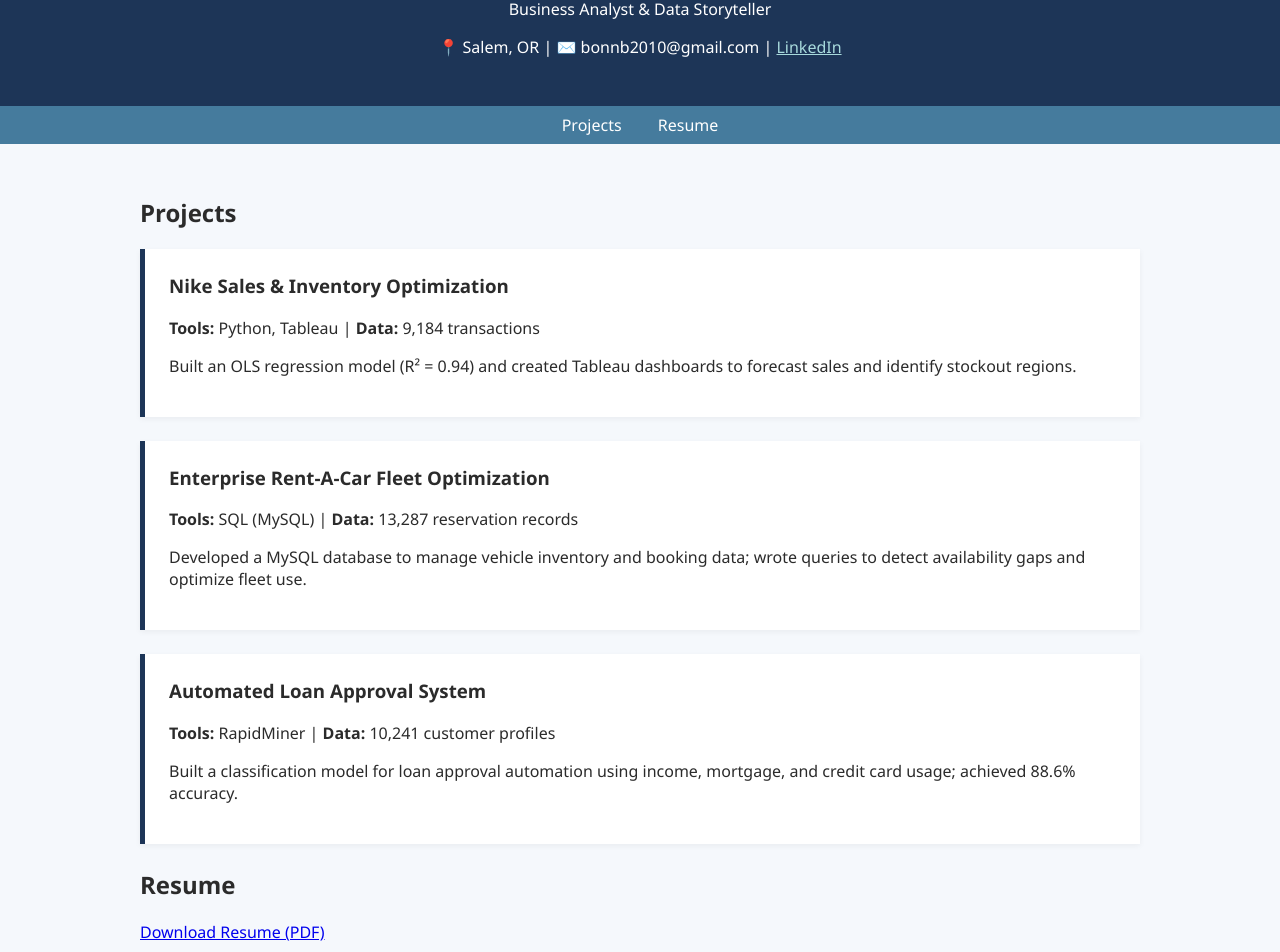
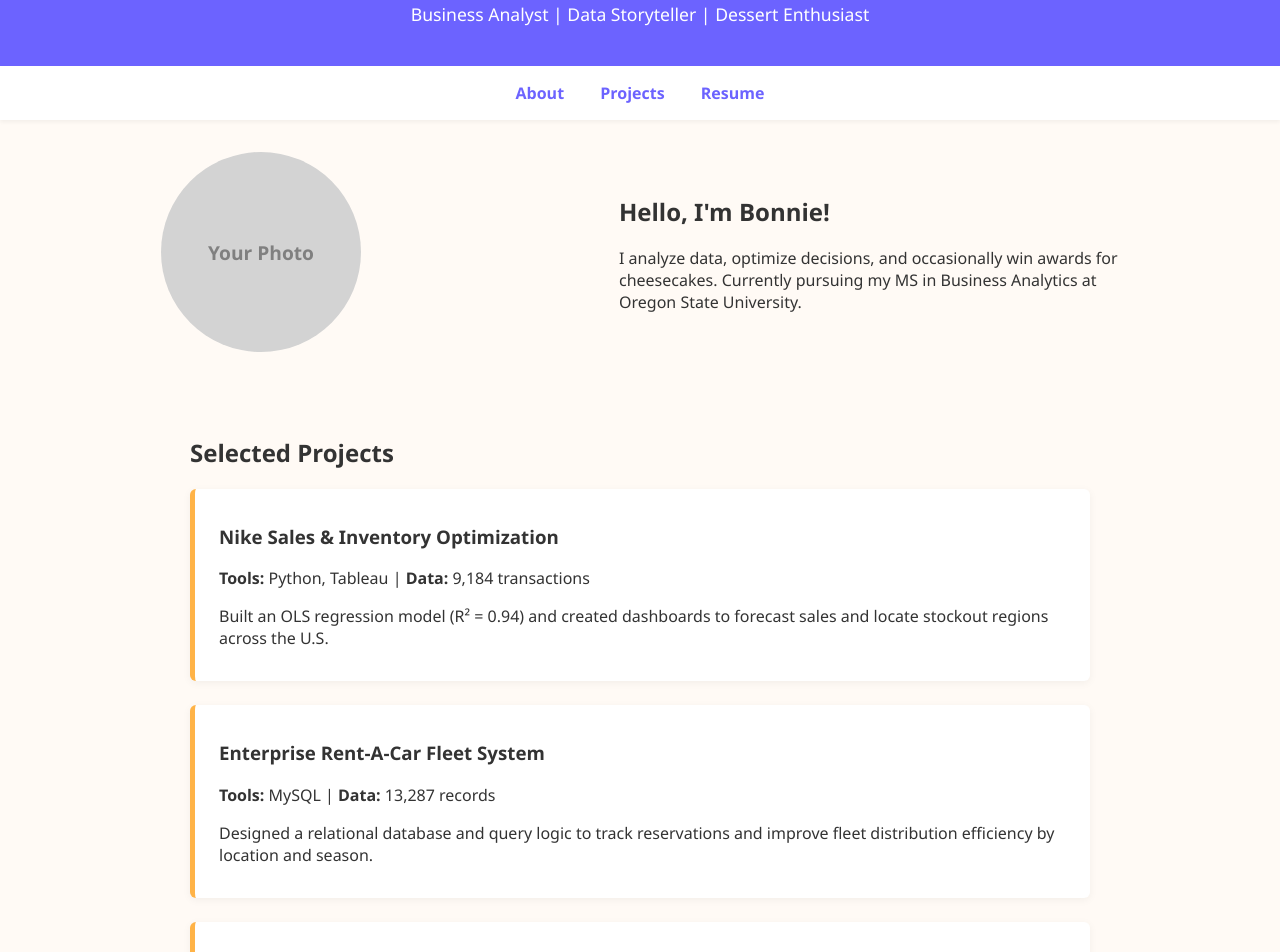
Before and after one commit to bonnb2010/Bonnie_Portfolio, a plain HTML site: page index.html in a window 1280 px wide. Shown: the part 93-1045 px from the top of the page. Drawn offline with Linux system fonts and the light colour scheme.

Commit message:
Update index.html

```diff
--- a/index.html
+++ b/index.html
@@ -2,109 +2,154 @@
 <!DOCTYPE html>
 <html lang="en">
 <head>
-    <meta charset="UTF-8">
-    <meta name="viewport" content="width=device-width, initial-scale=1.0">
-    <title>Bonnie Yen | Business Analytics Portfolio</title>
+  <meta charset="UTF-8" />
+  <meta name="viewport" content="width=device-width, initial-scale=1.0"/>
+  <title>Bonnie Yen | Portfolio</title>
   <style>
+    :root {
+      --main-color: #6c63ff;
+      --accent-color: #ffb347;
+      --bg-color: #fffaf5;
+      --text-color: #333;
+    }
+
     body {
       font-family: 'Segoe UI', sans-serif;
       margin: 0;
-            padding: 0;
-            background: #f5f8fc;
-            color: #2b2b2b;
+      background: var(--bg-color);
+      color: var(--text-color);
     }
+
     header {
-            background: #1d3557;
+      background: var(--main-color);
       color: white;
       padding: 2rem;
       text-align: center;
     }
+
     header h1 {
       margin: 0;
+      font-size: 2.5rem;
     }
+
+    header p {
+      margin: 0.5rem 0;
+      font-size: 1.1rem;
+    }
+
     nav {
-            background: #457b9d;
+      background: white;
       text-align: center;
-            padding: 0.5rem;
+      padding: 1rem;
+      box-shadow: 0 2px 4px rgba(0,0,0,0.05);
     }
+
     nav a {
-            color: white;
       margin: 0 1rem;
       text-decoration: none;
+      color: var(--main-color);
+      font-weight: bold;
     }
-        .container {
-            max-width: 1000px;
+
+    .hero {
+      display: flex;
+      align-items: center;
+      justify-content: space-around;
+      padding: 2rem;
+      flex-wrap: wrap;
+    }
+
+    .hero .photo {
+      width: 200px;
+      height: 200px;
+      border-radius: 50%;
+      background: lightgray;
+      display: flex;
+      align-items: center;
+      justify-content: center;
+      color: gray;
+      font-weight: bold;
+      font-size: 1.2rem;
+    }
+
+    .hero .intro {
+      max-width: 500px;
+    }
+
+    .section {
+      padding: 2rem;
+      max-width: 900px;
       margin: auto;
-            padding: 2rem;
     }
+
     .project {
       background: white;
-            padding: 1.5rem;
       margin-bottom: 1.5rem;
-            border-left: 5px solid #1d3557;
-            box-shadow: 0 2px 6px rgba(0,0,0,0.05);
+      padding: 1rem 1.5rem;
+      border-left: 5px solid var(--accent-color);
+      border-radius: 6px;
+      box-shadow: 0 2px 8px rgba(0,0,0,0.05);
     }
-        .project h3 {
-            margin-top: 0;
-        }
+
     footer {
-            background: #1d3557;
+      background: var(--main-color);
       color: white;
       text-align: center;
       padding: 1rem;
       margin-top: 3rem;
     }
-
-        @media (max-width: 600px) {
-            header, .container, nav, footer {
-                padding: 1rem;
-            }
-        }
   </style>
 </head>
 <body>
+
   <header>
     <h1>Bonnie Yen</h1>
-        <p>Business Analyst & Data Storyteller</p>
-        <p>📍 Salem, OR | ✉️ bonnb2010@gmail.com | <a href="https://www.linkedin.com" style="color: #a8dadc;">LinkedIn</a></p>
+    <p>Business Analyst | Data Storyteller | Dessert Enthusiast</p>
   </header>
 
   <nav>
+    <a href="#about">About</a>
     <a href="#projects">Projects</a>
     <a href="#resume">Resume</a>
   </nav>
 
-    <div class="container">
-        <section id="projects">
-            <h2>Projects</h2>
+  <section class="hero">
+    <div class="photo">Your Photo</div>
+    <div class="intro">
+      <h2>Hello, I'm Bonnie!</h2>
+      <p>I analyze data, optimize decisions, and occasionally win awards for cheesecakes. Currently pursuing my MS in Business Analytics at Oregon State University.</p>
+    </div>
+  </section>
+
+  <section class="section" id="projects">
+    <h2>Selected Projects</h2>
 
     <div class="project">
       <h3>Nike Sales & Inventory Optimization</h3>
       <p><strong>Tools:</strong> Python, Tableau | <strong>Data:</strong> 9,184 transactions</p>
-                <p>Built an OLS regression model (R² = 0.94) and created Tableau dashboards to forecast sales and identify stockout regions.</p>
+      <p>Built an OLS regression model (R² = 0.94) and created dashboards to forecast sales and locate stockout regions across the U.S.</p>
     </div>
 
     <div class="project">
-                <h3>Enterprise Rent-A-Car Fleet Optimization</h3>
-                <p><strong>Tools:</strong> SQL (MySQL) | <strong>Data:</strong> 13,287 reservation records</p>
-                <p>Developed a MySQL database to manage vehicle inventory and booking data; wrote queries to detect availability gaps and optimize fleet use.</p>
+      <h3>Enterprise Rent-A-Car Fleet System</h3>
+      <p><strong>Tools:</strong> MySQL | <strong>Data:</strong> 13,287 records</p>
+      <p>Designed a relational database and query logic to track reservations and improve fleet distribution efficiency by location and season.</p>
     </div>
 
     <div class="project">
       <h3>Automated Loan Approval System</h3>
-                <p><strong>Tools:</strong> RapidMiner | <strong>Data:</strong> 10,241 customer profiles</p>
-                <p>Built a classification model for loan approval automation using income, mortgage, and credit card usage; achieved 88.6% accuracy.</p>
+      <p><strong>Tools:</strong> RapidMiner | <strong>Data:</strong> 10,241 customer records</p>
+      <p>Built and tuned a loan classification model (95.8% accuracy) using key financial features for early-stage decision support.</p>
     </div>
   </section>
 
-        <section id="resume">
-            <h2>Resume</h2>
-            <p><a href="#" target="_blank">Download Resume (PDF)</a></p>
+  <section class="section" id="resume">
+    <h2>Download My Resume</h2>
+    <p><a href="BONNIE%20YEN%20Resume.pdf" download>Click here to download PDF</a></p>
   </section>
-    </div>
 
   <footer>
-        &copy; 2025 Bonnie Yen | Portfolio
+    © 2025 Bonnie Yen | Made with 💜 and too much Tableau
   </footer>
 </body>
 </html>
```
Lines whose indentation alone changed are shown as unchanged.
